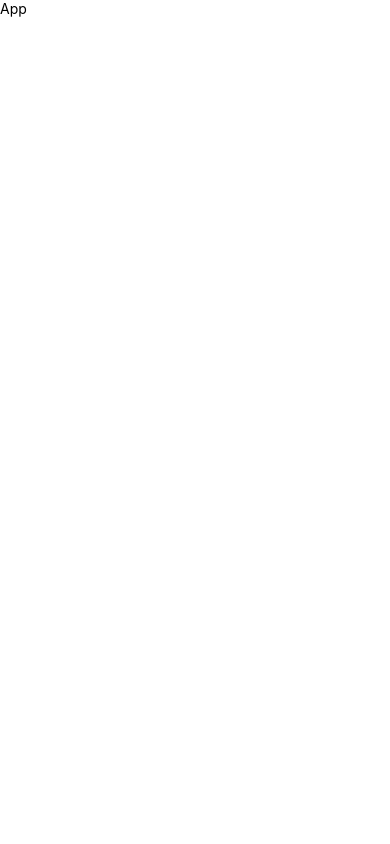
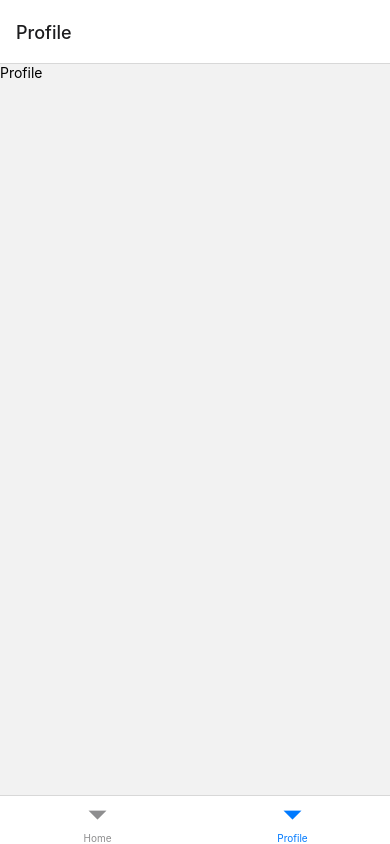
Before and after one commit to shiva-kumar-sahoo/MemeApp, a React Native app: screen /Profile in a window 390 px wide. Built offline with nearby package versions, Linux system fonts and the light colour scheme.

Commit message:
create Home & Profile Screens

```diff
--- a/App.jsx
+++ b/App.jsx
@@ -1,12 +1,8 @@
-import { View, Text } from "react-native";
-import React from "react";
+import "react-native-gesture-handler";
+import Navigation from "./Navigation";
 
 const App = () => {
-  return (
-    <View>
-      <Text>App</Text>
-    </View>
-  );
+  return <Navigation />;
 };
 
 export default App;
--- a/Navigation.js
+++ b/Navigation.js
@@ -0,0 +1,16 @@
+import { NavigationContainer } from "@react-navigation/native";
+import { createBottomTabNavigator } from "@react-navigation/bottom-tabs";
+import Home from "./screens/Home";
+import Profile from "./screens/Profile";
+
+const Tab = createBottomTabNavigator();
+export default function Navigation() {
+  return (
+    <NavigationContainer>
+      <Tab.Navigator>
+        <Tab.Screen name="Home" component={Home} />
+        <Tab.Screen name="Profile" component={Profile} />
+      </Tab.Navigator>
+    </NavigationContainer>
+  );
+}
--- a/package.json
+++ b/package.json
@@ -17,8 +17,10 @@
     "nativewind": "^2.0.11",
     "react": "18.2.0",
     "react-native": "0.74.3",
+    "react-native-gesture-handler": "^2.18.1",
+    "react-native-reanimated": "^3.14.0",
     "react-native-safe-area-context": "4.10.5",
-    "react-native-screens": "3.31.1"
+    "react-native-screens": "^3.31.1"
   },
   "devDependencies": {
     "@babel/core": "^7.20.0",
--- /dev/null
+++ b/screens/Home.jsx
@@ -0,0 +1,12 @@
+import { View, Text } from "react-native";
+import React from "react";
+
+const Home = () => {
+  return (
+    <View>
+      <Text>Home</Text>
+    </View>
+  );
+};
+
+export default Home;
--- /dev/null
+++ b/screens/Profile.jsx
@@ -0,0 +1,12 @@
+import { View, Text } from "react-native";
+import React from "react";
+
+const Profile = () => {
+  return (
+    <View>
+      <Text>Profile</Text>
+    </View>
+  );
+};
+
+export default Profile;
--- a/tailwind.config.js
+++ b/tailwind.config.js
@@ -1,6 +1,10 @@
 /** @type {import('tailwindcss').Config} */
 module.exports = {
-  content: ["./App.{js,jsx,ts,tsx}", "./components/**/*.{js,jsx,ts,tsx}"],
+  content: [
+    "./App.{js,jsx,ts,tsx}",
+    "./components/**/*.{js,jsx,ts,tsx}",
+    "./screens/**/*.{js,jsx,ts,tsx}",
+  ],
   theme: {
     extend: {},
   },
```
Also changed, not shown: 1 other file (tests, documents, lock files or other folders).
